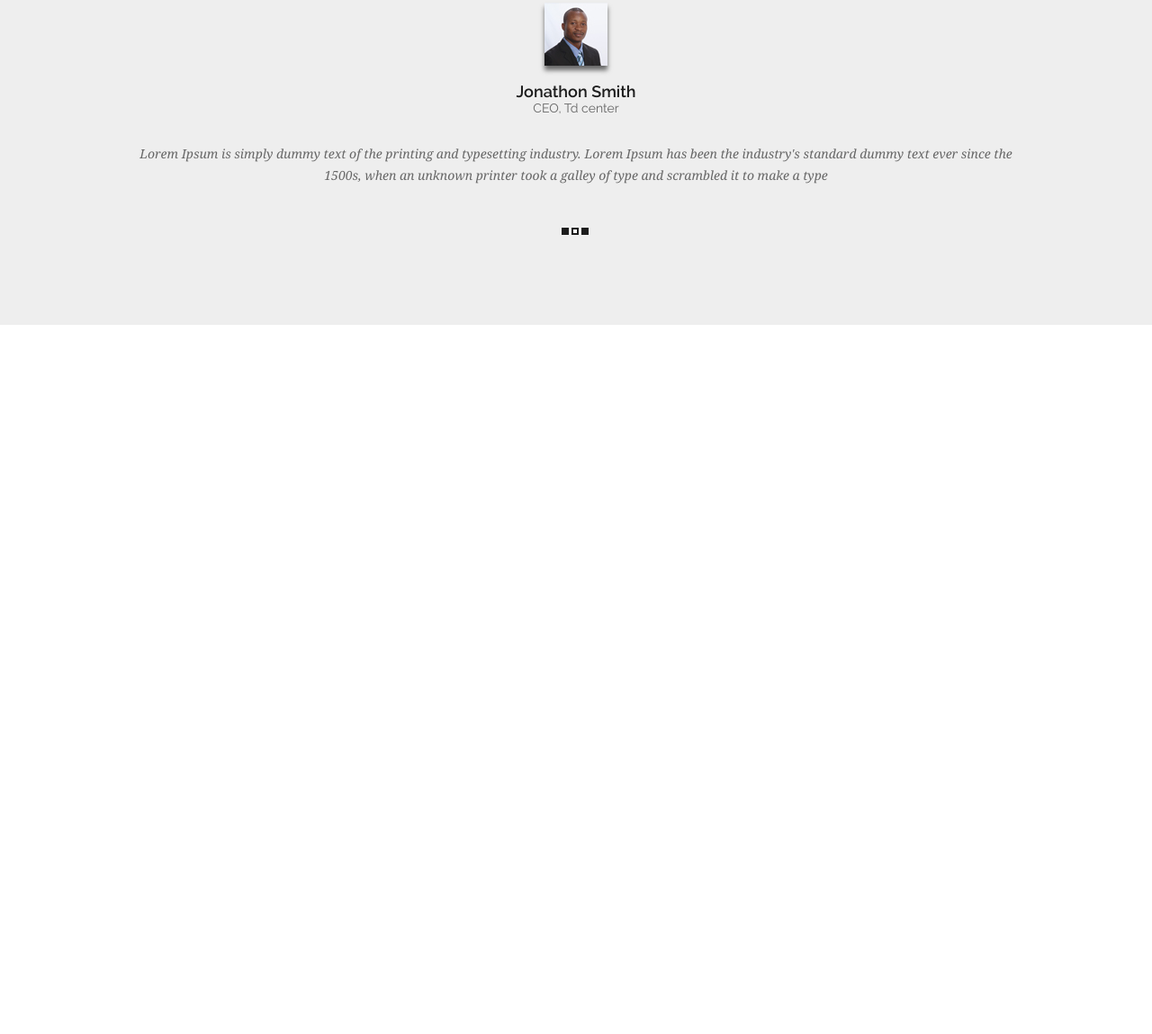
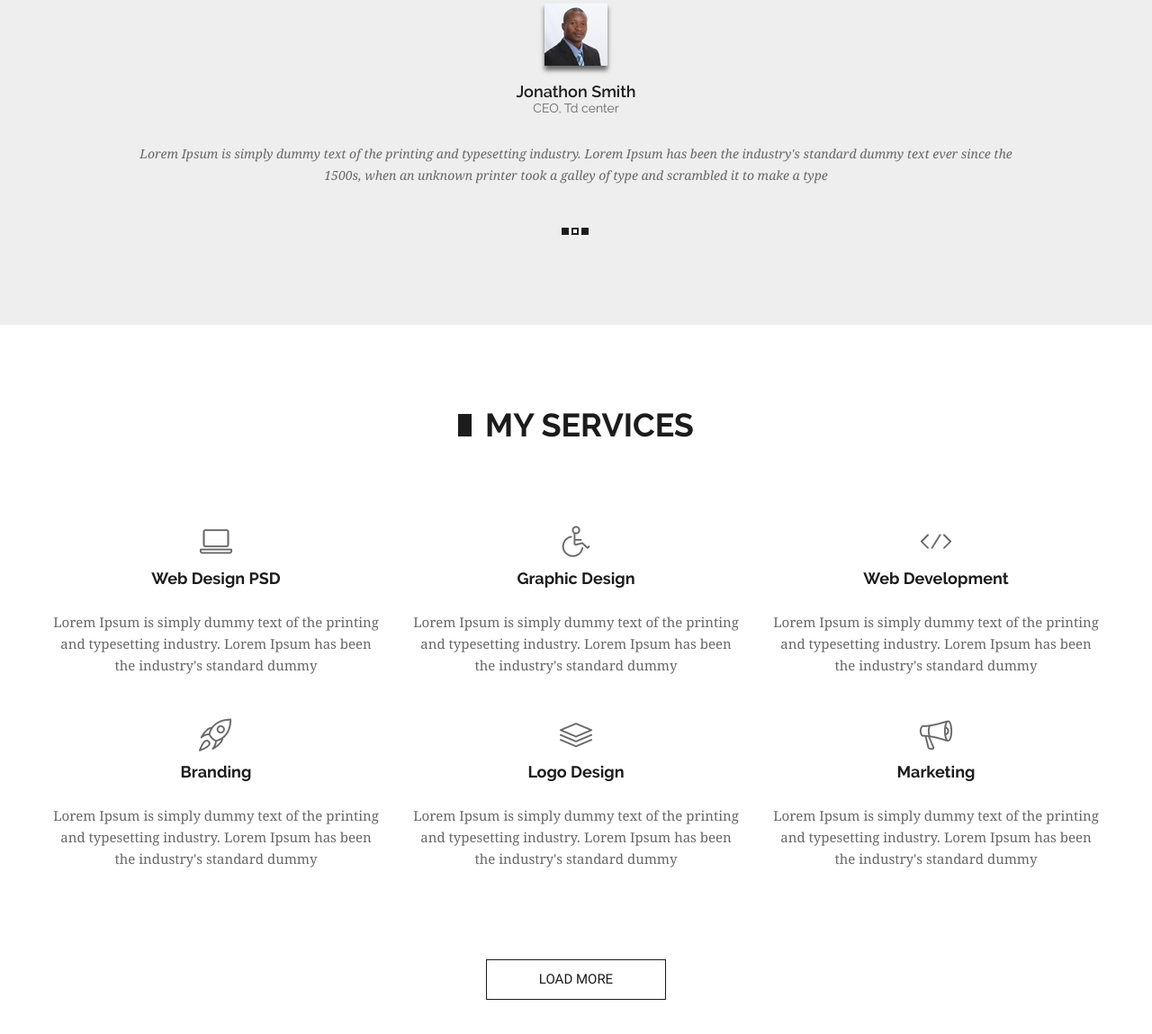
Before and after one commit to roman-stepanov/hope, a website: page index.html in a window 1280 px wide. Shown: the part 5174-6323 px from the top of the page at 90% size. Before the commit the page ends 5535 px from the top, so only its background shows below. Drawn offline with nearby package versions, Linux system fonts and the light colour scheme; files that its build step writes are made by us from their sources.

Commit message:
Выполнил верстку My Services

```diff
--- a/index.html
+++ b/index.html
@@ -223,5 +223,53 @@
         </div>
       </div>
     </section>
+    <section id="services" class="content-section">
+      <div class="content-section__container">
+        <div class="content-section__title-wrapper">
+          <h2 class="content-section__title">My Services</h2>
+        </div>
+        <ul class="services__items">
+          <li class="services__item  services__item--web-design">
+            <h3 class="services__title">Web Design PSD</h3>
+            <p class="services__desc">
+              Lorem Ipsum is simply dummy text of the printing and typesetting industry. Lorem Ipsum has been the industry's standard dummy
+            </p>
+          </li>
+          <li class="services__item  services__item--graphic-design">
+            <h3 class="services__title">Graphic Design</h3>
+            <p class="services__desc">
+              Lorem Ipsum is simply dummy text of the printing and typesetting industry. Lorem Ipsum has been the industry's standard dummy
+            </p>
+          </li>
+          <li class="services__item  services__item--web-development">
+            <h3 class="services__title">Web Development</h3>
+            <p class="services__desc">
+              Lorem Ipsum is simply dummy text of the printing and typesetting industry. Lorem Ipsum has been the industry's standard dummy
+            </p>
+          </li>
+          <li class="services__item  services__item--branding">
+            <h3 class="services__title">Branding</h3>
+            <p class="services__desc">
+              Lorem Ipsum is simply dummy text of the printing and typesetting industry. Lorem Ipsum has been the industry's standard dummy
+            </p>
+          </li>
+          <li class="services__item  services__item--logo-design">
+            <h3 class="services__title">Logo Design</h3>
+            <p class="services__desc">
+              Lorem Ipsum is simply dummy text of the printing and typesetting industry. Lorem Ipsum has been the industry's standard dummy
+            </p>
+          </li>
+          <li class="services__item  services__item--marketing">
+            <h3 class="services__title">Marketing</h3>
+            <p class="services__desc">
+              Lorem Ipsum is simply dummy text of the printing and typesetting industry. Lorem Ipsum has been the industry's standard dummy
+            </p>
+          </li>
+        </ul>
+        <div class="services__btn-wrapper">
+          <a class="btn" href="#">Load More</a>
+        </div>
+      </div>
+    </section>
   </body>
 </html>
--- /dev/null
+++ b/less/blocks/services.less
@@ -0,0 +1,81 @@
+.services__items {
+  display: flex;
+  flex-wrap: wrap;
+  align-items: flex-start;
+  justify-content: space-between;
+  font-size: 0;
+  list-style: none;
+  margin: 0;
+  padding: 88px 0px 54px 0px;
+}
+
+.services__item {
+  display: inline-block;
+  position: relative;
+  margin: 0px 0px 20px 0px;
+  padding: 0px 0px 0px 0px;
+  width: 370px;
+
+  &::before {
+    content: "";
+    position: absolute;
+    top: 0px;
+    left: 165px;
+    width: 40px;
+    height: 40px;
+    background-image: url("../img/services.png");
+    background-repeat: no-repeat;
+  }
+
+  &--web-design::before {
+    background-position: -5px -5px;
+  }
+
+  &--graphic-design::before {
+    background-position: -55px -5px;
+  }
+
+  &--web-development::before {
+    background-position: -105px -5px;
+  }
+
+  &--branding::before {
+    background-position: -155px -5px;
+  }
+
+  &--logo-design::before {
+    background-position: -205px -5px;
+  }
+
+  &--marketing::before {
+    background-position: -255px -5px;
+  }
+}
+
+.services__title {
+  color: @clr_black;
+  font-family: @fnt_Raleway;
+  font-size: 18px;
+  font-style: normal;
+  font-weight: 700;
+  line-height: 24px;
+  text-align: center;
+  margin: 0;
+  padding: 49px 0px 0px 0px;
+}
+
+.services__desc {
+  color: @clr_gray;
+  font-family: @fnt_DroidSerif;
+  font-size: 15px;
+  font-style: normal;
+  font-weight: 400;
+  line-height: 24px;
+  text-align: center;
+  margin: 0;
+  padding: 25px 0px 25px 0px;
+}
+
+.services__btn-wrapper {
+  text-align: center;
+}
--- a/less/style.less
+++ b/less/style.less
@@ -15,3 +15,4 @@
 @import "blocks/blog.less";
 @import "blocks/blog-entry.less";
 @import "blocks/testimonial.less";
+@import "blocks/services.less";
```
